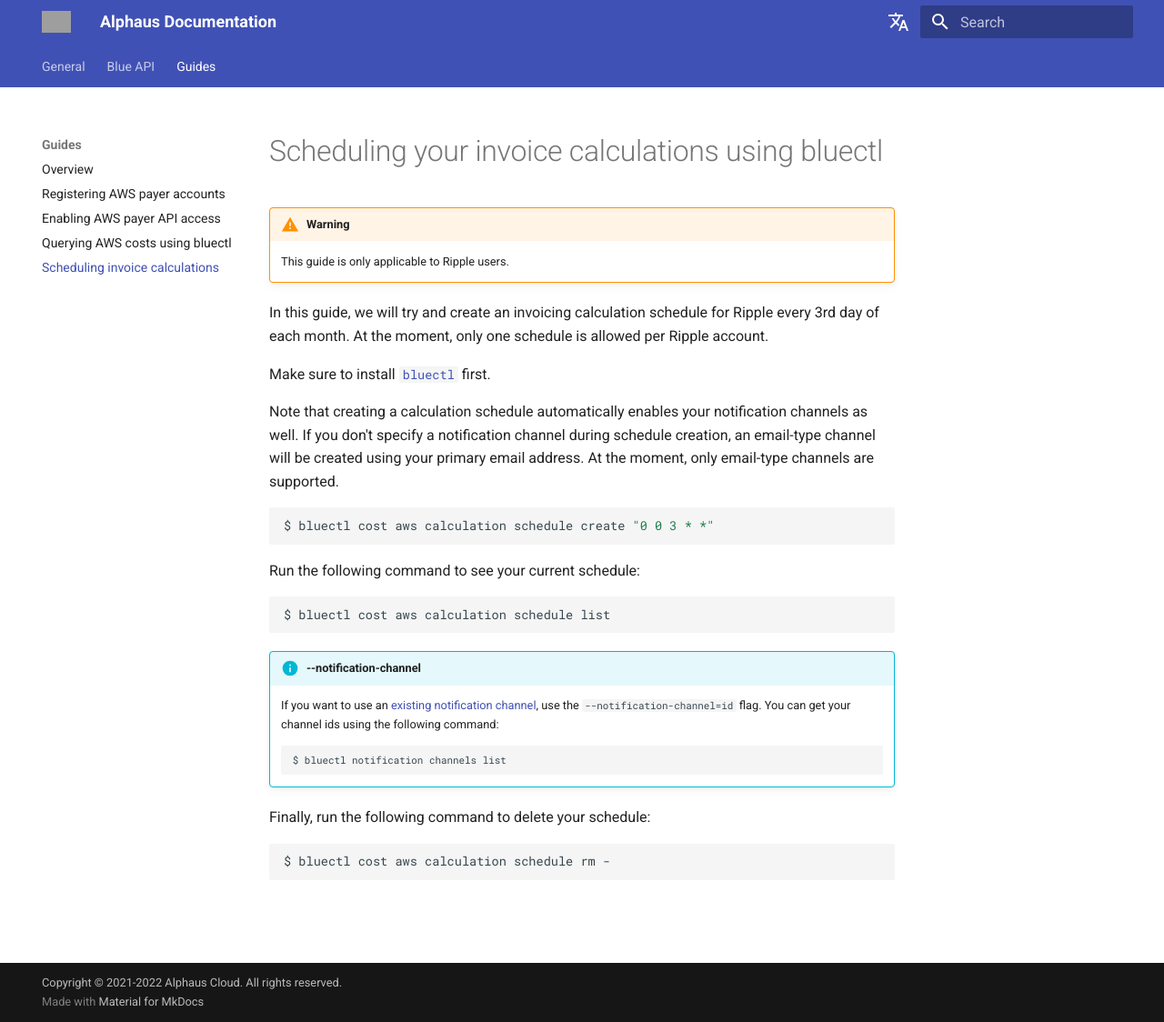
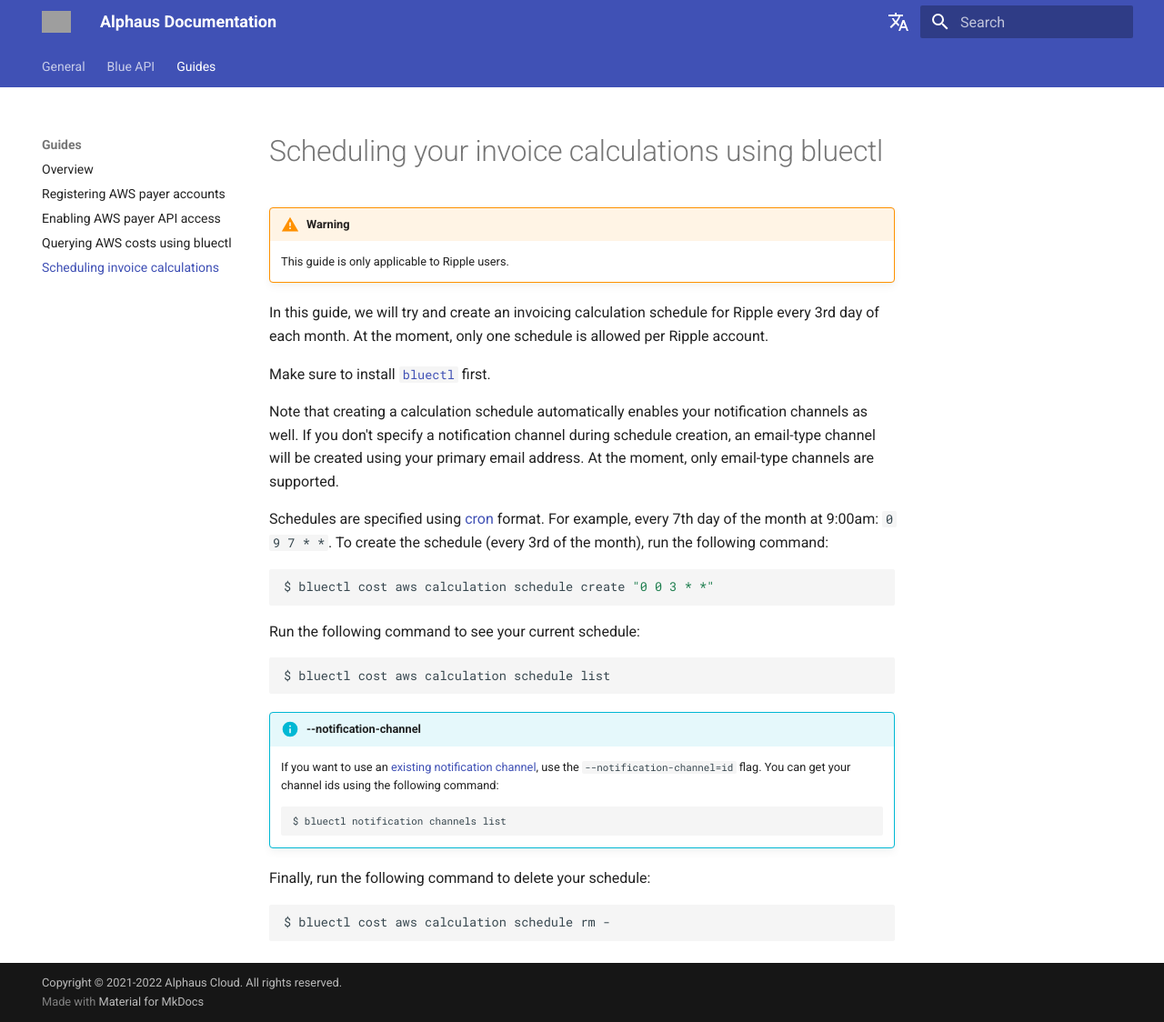
Before and after one commit to alphauslabs/tmpdocs, an MkDocs documentation site: the page built from docs/guides/invoice-calc-sched.md, in a window 1280 px wide and 1124 px high. Shown: the whole window at 91% size. Built offline with MkDocs 1.6.1 and Material for MkDocs 9.7.7, drawn with Linux system fonts in a browser that asks for light colours; comment, search, counter and statistics services are not loaded; grey boxes are pictures that could not be loaded.

Commit message:
docs: sched

````diff
--- a/docs/guides/invoice-calc-sched.md
+++ b/docs/guides/invoice-calc-sched.md
@@ -8,6 +8,8 @@
 Make sure to install [`bluectl`](https://alphauslabs.github.io/docs/blueapi/bluectl/) first.
 
 Note that creating a calculation schedule automatically enables your notification channels as well. If you don't specify a notification channel during schedule creation, an email-type channel will be created using your primary email address. At the moment, only email-type channels are supported.
+
+Schedules are specified using [cron](https://man7.org/linux/man-pages/man5/crontab.5.html) format. For example, every 7th day of the month at 9:00am: `0 9 7 * *`. To create the schedule (every 3rd of the month), run the following command:
 
 ``` sh
 $ bluectl cost aws calculation schedule create "0 0 3 * *"
````
